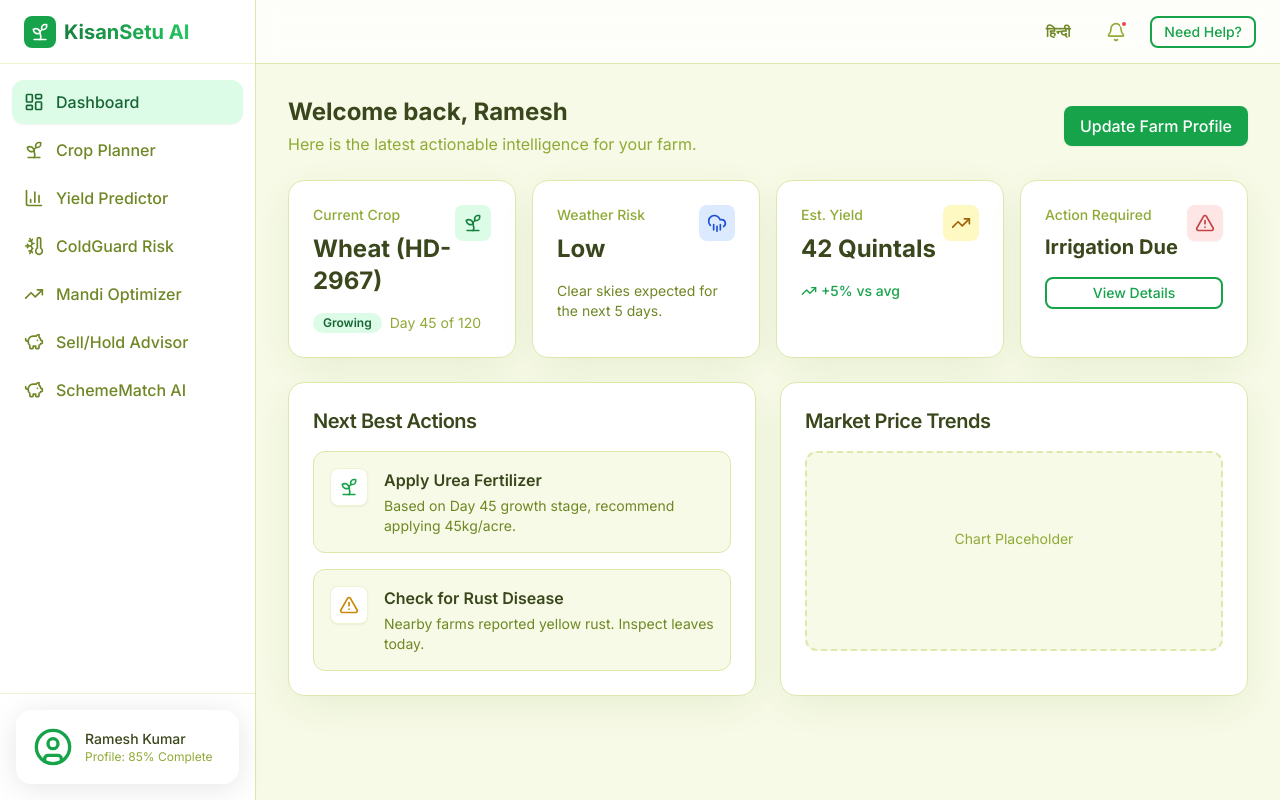
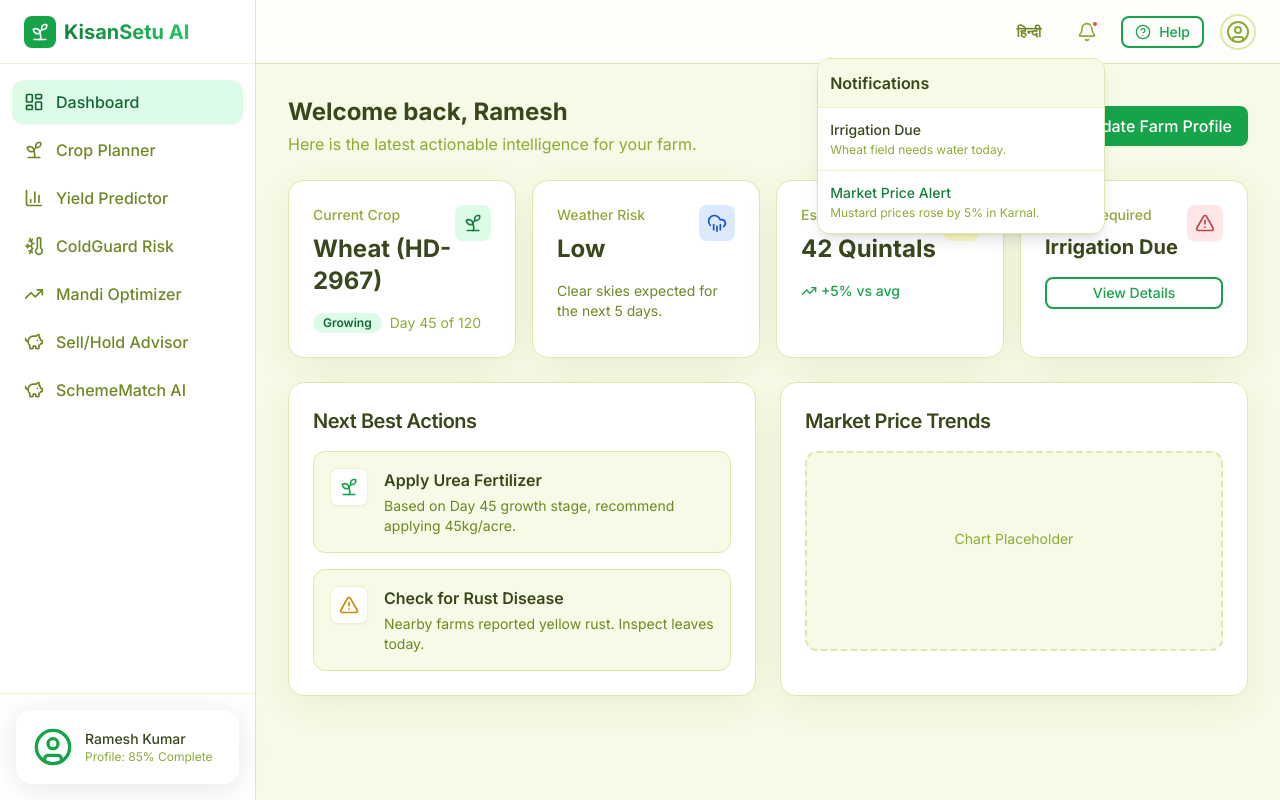
Before and after one commit to Ashu0378/Kisan-Setu, a React app in the folder frontend/: page / in a window 1280 px wide. Both pictures are taken after a click on the button 1116 px from the left and 31 px from the top of the page. Built offline with nearby package versions, Linux system fonts and the light colour scheme; the HTML template or start-up script is replaced by a standard one.

Commit message:
feat: add interactive dropdowns for help, notifications, and profile and fix lints

```diff
--- a/frontend/src/auth/Register.jsx
+++ b/frontend/src/auth/Register.jsx
@@ -1,6 +1,6 @@
 import React, { useState } from 'react';
 import { useNavigate } from 'react-router-dom';
-import { Card, CardHeader, CardTitle, CardContent, CardFooter } from '../components/ui/Card';
+import { Card, CardContent } from '../components/ui/Card';
 import { Button } from '../components/ui/Button';
 import { Sprout } from 'lucide-react';
 import { useLanguage } from '../contexts/LanguageContext';
--- a/frontend/src/contexts/LanguageContext.jsx
+++ b/frontend/src/contexts/LanguageContext.jsx
@@ -75,6 +75,7 @@ export function LanguageProvider({ children }) {
   );
 }
 
+// eslint-disable-next-line react-refresh/only-export-components
 export function useLanguage() {
   return useContext(LanguageContext);
 }
--- a/frontend/src/dashboard/Layout.jsx
+++ b/frontend/src/dashboard/Layout.jsx
@@ -10,7 +10,12 @@ import {
   Menu,
   X,
   Bell,
-  UserCircle
+  UserCircle,
+  HelpCircle,
+  Settings,
+  LogOut,
+  MapPin,
+  Leaf
 } from 'lucide-react';
 import { cn } from '../lib/utils';
 import { Button } from '../components/ui/Button';
@@ -28,6 +33,9 @@ const navigation = [
 
 export function Layout() {
   const [sidebarOpen, setSidebarOpen] = useState(false);
+  const [showNotifications, setShowNotifications] = useState(false);
+  const [showHelp, setShowHelp] = useState(false);
+  const [showProfile, setShowProfile] = useState(false);
   const { lang, t, toggleLanguage } = useLanguage();
 
   return (
@@ -103,17 +111,99 @@ export function Layout() {
 
           <div className="flex-1" />
 
-          <div className="flex items-center gap-4">
+          <div className="flex items-center gap-3 sm:gap-4 relative">
             <Button variant="ghost" size="sm" onClick={toggleLanguage} className="hidden sm:flex font-semibold">
               {lang === 'en' ? 'हिन्दी' : 'English'}
             </Button>
-            <button className="relative p-2 text-surface-500 hover:text-brand-600 transition-colors">
-              <Bell className="w-5 h-5" />
-              <span className="absolute top-1.5 right-1.5 w-2 h-2 bg-red-500 rounded-full border-2 border-white" />
-            </button>
-            <Button variant="outline" size="sm" className="hidden sm:inline-flex">
-              Need Help?
-            </Button>
+
+            {/* Notifications */}
+            <div className="relative">
+              <button
+                className="relative p-2 text-surface-500 hover:text-brand-600 transition-colors"
+                onClick={() => { setShowNotifications(!showNotifications); setShowHelp(false); setShowProfile(false); }}
+              >
+                <Bell className="w-5 h-5" />
+                <span className="absolute top-1.5 right-1.5 w-2 h-2 bg-red-500 rounded-full border-2 border-white" />
+              </button>
+              {showNotifications && (
+                <div className="absolute right-0 mt-2 w-72 bg-white rounded-xl shadow-lg border border-surface-200 overflow-hidden z-50 animate-fade-in">
+                  <div className="p-3 border-b border-surface-100 font-semibold bg-surface-50 text-surface-900">
+                    {lang === 'en' ? 'Notifications' : 'सूचनाएं'}
+                  </div>
+                  <div className="max-h-64 overflow-y-auto">
+                    <div className="p-3 border-b border-surface-100 hover:bg-surface-50 cursor-pointer">
+                      <p className="text-sm font-medium text-surface-900">{lang === 'en' ? 'Irrigation Due' : 'सिंचाई का समय'}</p>
+                      <p className="text-xs text-surface-500 mt-0.5">{lang === 'en' ? 'Wheat field needs water today.' : 'गेहूं के खेत में आज पानी की आवश्यकता है।'}</p>
+                    </div>
+                    <div className="p-3 hover:bg-surface-50 cursor-pointer">
+                      <p className="text-sm font-medium text-brand-700">{lang === 'en' ? 'Market Price Alert' : 'बाजार मूल्य अलर्ट'}</p>
+                      <p className="text-xs text-surface-500 mt-0.5">{lang === 'en' ? 'Mustard prices rose by 5% in Karnal.' : 'करनाल में सरसों के दाम 5% बढ़े।'}</p>
+                    </div>
+                  </div>
+                </div>
+              )}
+            </div>
+
+            {/* Help Section */}
+            <div className="relative hidden sm:block">
+              <Button
+                variant="outline"
+                size="sm"
+                onClick={() => { setShowHelp(!showHelp); setShowNotifications(false); setShowProfile(false); }}
+                className="flex items-center gap-2"
+              >
+                <HelpCircle className="w-4 h-4" />
+                {lang === 'en' ? 'Help' : 'मदद'}
+              </Button>
+              {showHelp && (
+                <div className="absolute right-0 mt-2 w-48 bg-white rounded-xl shadow-lg border border-surface-200 overflow-hidden z-50 animate-fade-in">
+                  <div className="py-1">
+                    <button className="w-full text-left px-4 py-2 text-sm text-surface-700 hover:bg-surface-50 hover:text-brand-600 transition-colors">
+                      {lang === 'en' ? 'Call Kisan Call Center' : 'किसान कॉल सेंटर'}
+                    </button>
+                    <button className="w-full text-left px-4 py-2 text-sm text-surface-700 hover:bg-surface-50 hover:text-brand-600 transition-colors">
+                      {lang === 'en' ? 'Video Tutorials' : 'वीडियो ट्यूटोरियल'}
+                    </button>
+                    <button className="w-full text-left px-4 py-2 text-sm text-surface-700 hover:bg-surface-50 hover:text-brand-600 transition-colors">
+                      {lang === 'en' ? 'Connect to Expert' : 'विशेषज्ञ से जुड़ें'}
+                    </button>
+                  </div>
+                </div>
+              )}
+            </div>
+
+            {/* User Profile */}
+            <div className="relative">
+              <button
+                className="p-1 rounded-full border-2 border-surface-200 hover:border-brand-500 transition-colors text-surface-500 hover:text-brand-600"
+                onClick={() => { setShowProfile(!showProfile); setShowNotifications(false); setShowHelp(false); }}
+              >
+                <UserCircle className="w-6 h-6" />
+              </button>
+              {showProfile && (
+                <div className="absolute right-0 mt-2 w-56 bg-white rounded-xl shadow-lg border border-surface-200 overflow-hidden z-50 animate-fade-in">
+                  <div className="p-3 border-b border-surface-100 bg-surface-50">
+                    <p className="text-sm font-semibold text-surface-900">Ramesh Kumar</p>
+                    <p className="text-xs text-surface-500">+91 98765 43210</p>
+                  </div>
+                  <div className="py-1">
+                    <button className="w-full text-left px-4 py-2 text-sm text-surface-700 hover:bg-surface-50 hover:text-brand-600 flex items-center gap-2">
+                      <MapPin className="w-4 h-4" /> {lang === 'en' ? 'Update Farm Location' : 'खेत का स्थान अपडेट करें'}
+                    </button>
+                    <button className="w-full text-left px-4 py-2 text-sm text-surface-700 hover:bg-surface-50 hover:text-brand-600 flex items-center gap-2">
+                      <Leaf className="w-4 h-4" /> {lang === 'en' ? 'Soil Health Card' : 'मृदा स्वास्थ्य कार्ड'}
+                    </button>
+                    <button className="w-full text-left px-4 py-2 text-sm text-surface-700 hover:bg-surface-50 hover:text-brand-600 flex items-center gap-2">
+                      <Settings className="w-4 h-4" /> {lang === 'en' ? 'App Settings' : 'ऐप सेटिंग्स'}
+                    </button>
+                    <div className="border-t border-surface-100 my-1"></div>
+                    <button className="w-full text-left px-4 py-2 text-sm text-red-600 hover:bg-red-50 flex items-center gap-2">
+                      <LogOut className="w-4 h-4" /> {lang === 'en' ? 'Sign Out' : 'लॉग आउट'}
+                    </button>
+                  </div>
+                </div>
+              )}
+            </div>
           </div>
         </header>
 
--- a/frontend/src/modules/crop-planner/CropPlanner.jsx
+++ b/frontend/src/modules/crop-planner/CropPlanner.jsx
@@ -3,7 +3,7 @@ import { Card, CardHeader, CardTitle, CardContent } from '../../components/ui/Ca
 import { Button } from '../../components/ui/Button';
 import { Badge } from '../../components/ui/Badge';
 import { useLanguage } from '../../contexts/LanguageContext';
-import { Sprout, Droplets, Banknote, ArrowRight, ShieldCheck } from 'lucide-react';
+import { Sprout, Droplets, ShieldCheck } from 'lucide-react';
 
 export function CropPlanner() {
   const { lang } = useLanguage();
--- a/frontend/src/modules/mandi-optimizer/MandiOptimizer.jsx
+++ b/frontend/src/modules/mandi-optimizer/MandiOptimizer.jsx
@@ -1,5 +1,5 @@
 import React from 'react';
-import { Card, CardHeader, CardTitle, CardContent } from '../../components/ui/Card';
+import { Card, CardContent } from '../../components/ui/Card';
 import { Badge } from '../../components/ui/Badge';
 import { useLanguage } from '../../contexts/LanguageContext';
 import { MapPin, Truck, TrendingUp } from 'lucide-react';
--- a/frontend/src/modules/sell-hold-advisor/SellHoldAdvisor.jsx
+++ b/frontend/src/modules/sell-hold-advisor/SellHoldAdvisor.jsx
@@ -1,7 +1,7 @@
 import React, { useState } from 'react';
-import { Card, CardHeader, CardTitle, CardContent } from '../../components/ui/Card';
+import { Card, CardContent } from '../../components/ui/Card';
 import { useLanguage } from '../../contexts/LanguageContext';
-import { PiggyBank, Calendar, Info } from 'lucide-react';
+import { PiggyBank, Info } from 'lucide-react';
 
 export function SellHoldAdvisor() {
   const { lang } = useLanguage();
```
